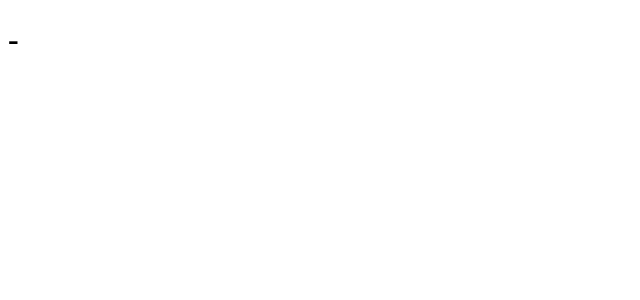
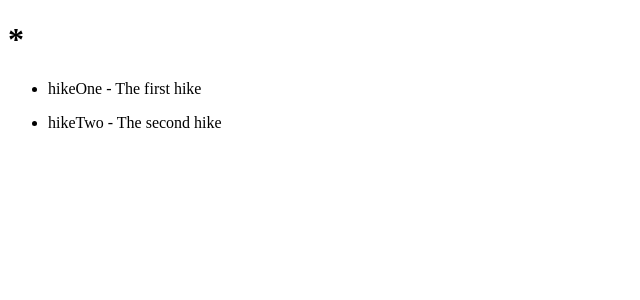
Before and after one commit to mgafsia/spAng, an Angular app in the folder spAng-web/src/main/spAng-web/: page / in a window 1280 px wide. Shown: the top 300 px of the page, without its empty margins (0-640 px from the left). Built offline with nearby package versions, Linux system fonts and the light colour scheme.

Commit message:
spang : Display hike like. OK

```diff
--- a/spAng-web/src/main/spAng-web/src/app/app.component.html
+++ b/spAng-web/src/main/spAng-web/src/app/app.component.html
@@ -1,3 +1,10 @@
 <h1>
   {{title}}
-</h1>
+ </h1>
+
+
+<ul>
+  <li *ngFor='let hike of hikes'>
+        <p>{{hike.name}} - {{hike.description}}
+  </li>
+</ul>
--- a/spAng-web/src/main/spAng-web/src/app/app.component.ts
+++ b/spAng-web/src/main/spAng-web/src/app/app.component.ts
@@ -8,7 +8,7 @@ import {Hike} from "../hike/Hike";
   styleUrls: ['./app.component.css']
 })
 export class AppComponent {
-  title : string = "-";
+  title : string = "*";
   hikes  : Hike[];
 
   constructor(private _hikeService: HikeService) {
@@ -18,5 +18,4 @@ export class AppComponent {
     this.hikes = this._hikeService.getHikes();
     console.log(this.hikes);
   }
-
 }
--- a/spAng-web/src/main/spAng-web/src/hike/Hike.ts
+++ b/spAng-web/src/main/spAng-web/src/hike/Hike.ts
@@ -1,5 +1,6 @@
 export class Hike {
   name : string;
+  description : string;
   length : number;
   evaluation : number[];
 }
--- a/spAng-web/src/main/spAng-web/src/hike/hike-list.compenent.ts
+++ b/spAng-web/src/main/spAng-web/src/hike/hike-list.compenent.ts
@@ -6,4 +6,5 @@ import {Component} from "@angular/core";
 })
 
 export class HikeListComponent {
+  //TODO(MGA) : have not use this ?
 }
--- a/spAng-web/src/main/spAng-web/src/hike/hike.service.ts
+++ b/spAng-web/src/main/spAng-web/src/hike/hike.service.ts
@@ -4,16 +4,8 @@ import {Hike} from "./Hike";
 
 @Injectable()
 export class HikeService {
-  hikes : Hike[] = [{
-                  name:"hikeOne",
-                  length: 1,
-                  evaluation: [2, 3]
-                   },
-                  {
-                    name:"hikeTwo",
-                    length: 3.5,
-                    evaluation: [8, 7]
-                  }];
+  hikes : Hike[] = [{ name:"hikeOne", description: "The first hike",  length: 1,   evaluation: [2, 3]},
+                    { name:"hikeTwo", description: "The second hike",  length: 6,   evaluation: [9, 7, 9]}];
 
   public getHikes() {
     return this.hikes;
```
